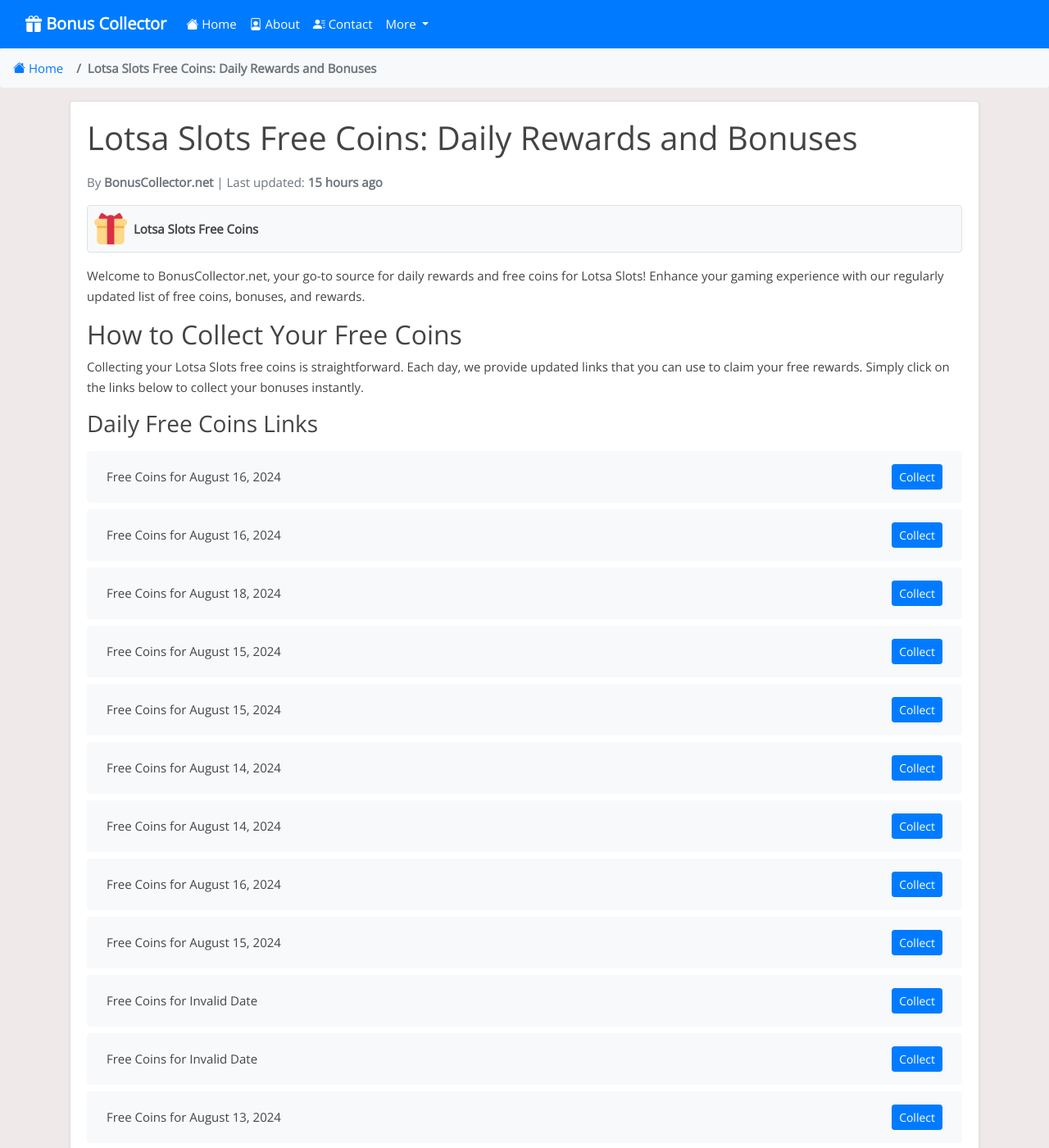
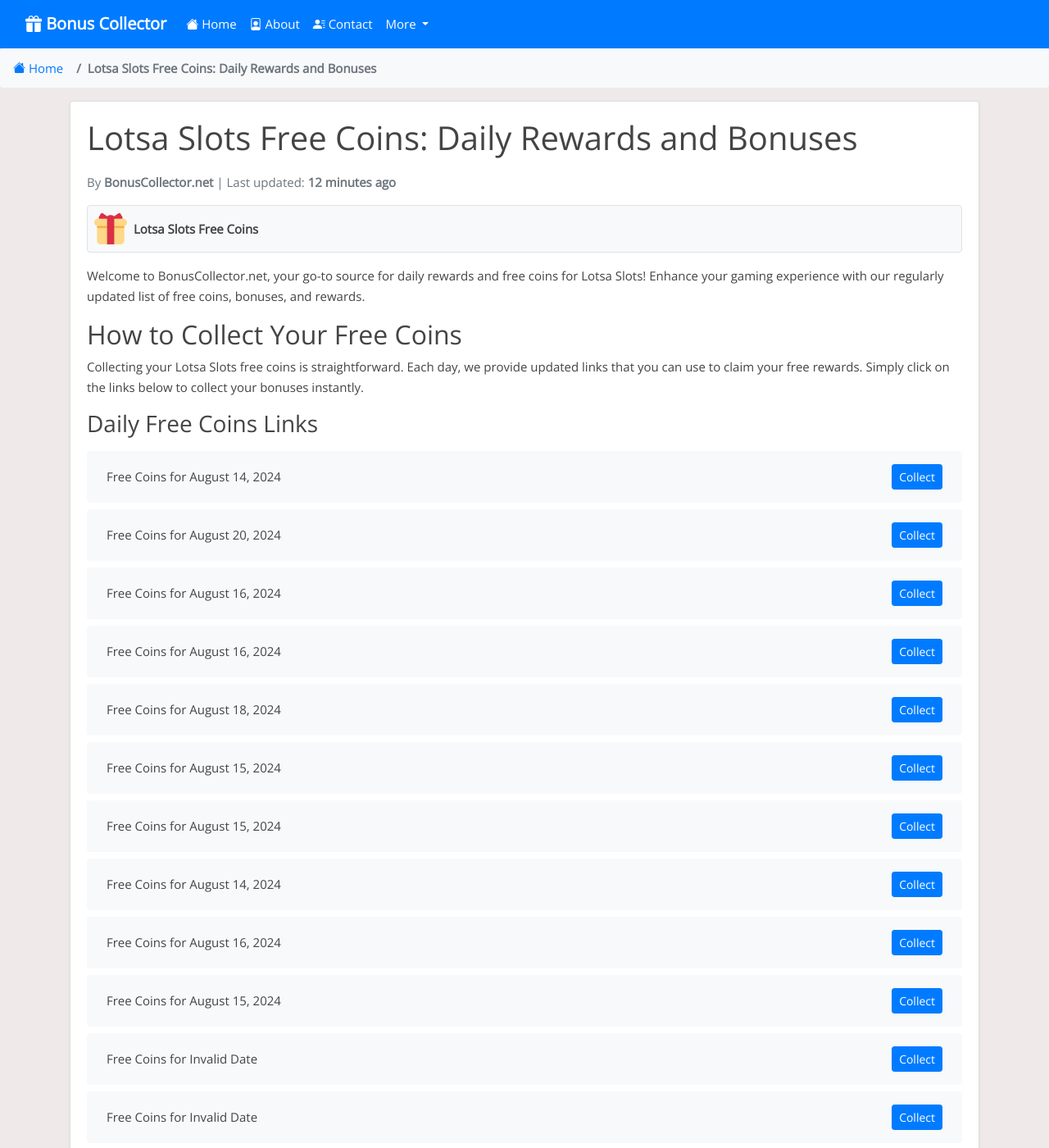
Before and after one commit to Prollad99/bs-net, a Jekyll site: the page built from _posts/2024-07-30-lotsa-slots.md, in a window 1280 px wide and 1400 px high. Shown: the whole window at 82% size. Built offline with Jekyll 4.4.1, drawn with Linux system fonts in a browser that asks for light colours; nearby versions of some CDN libraries; comment, search, counter and statistics services are not loaded; some of the changed text lies outside the part shown.

Commit message:
Update lotsa-slots reward links and last modified date

```diff
--- a/_data/include_files.yml
+++ b/_data/include_files.yml
@@ -65,7 +65,7 @@
   last_modified: 2024-08-19 03:23:20
 
 lotsa-slots.html:
-  last_modified: 2024-08-19 11:38:27
+  last_modified: 2024-08-20 03:23:59
 
 jackpot-party.html:
   last_modified: 2024-08-19 03:40:10
--- a/_includes/lotsa-slots.html
+++ b/_includes/lotsa-slots.html
@@ -1,4 +1,12 @@
 <ul class="list-group mt-3 mb-4">
+  <li class="list-group-item d-flex justify-content-between align-items-center">
+    <span>Free Coins for August 14, 2024</span>
+    <a href="https://bit.ly/4couHHa" class="btn btn-primary btn-sm">Collect</a>
+  </li>
+  <li class="list-group-item d-flex justify-content-between align-items-center">
+    <span>Free Coins for August 20, 2024</span>
+    <a href="https://bit.ly/3YGZzzu" class="btn btn-primary btn-sm">Collect</a>
+  </li>
   <li class="list-group-item d-flex justify-content-between align-items-center">
     <span>Free Coins for August 16, 2024</span>
     <a href="https://bit.ly/3X06ouK" class="btn btn-primary btn-sm">Collect</a>
@@ -22,10 +30,6 @@
   <li class="list-group-item d-flex justify-content-between align-items-center">
     <span>Free Coins for August 14, 2024</span>
     <a href="https://bit.ly/3WZAuyF" class="btn btn-primary btn-sm">Collect</a>
-  </li>
-  <li class="list-group-item d-flex justify-content-between align-items-center">
-    <span>Free Coins for August 14, 2024</span>
-    <a href="https://bit.ly/4couHHa" class="btn btn-primary btn-sm">Collect</a>
   </li>
   <li class="list-group-item d-flex justify-content-between align-items-center">
     <span>Free Coins for August 16, 2024</span>
@@ -395,8 +399,4 @@
     <span>Free Coins for August 3, 2024</span>
     <a href="https://bit.ly/3IExlfw" class="btn btn-primary btn-sm">Collect</a>
   </li>
-  <li class="list-group-item d-flex justify-content-between align-items-center">
-    <span>Free Coins for August 3, 2024</span>
-    <a href="https://bit.ly/3TD7hbc" class="btn btn-primary btn-sm">Collect</a>
-  </li>
 </ul>
```
Also changed, not shown: links-json/lotsa-slots.json (+8 -8 lines).
